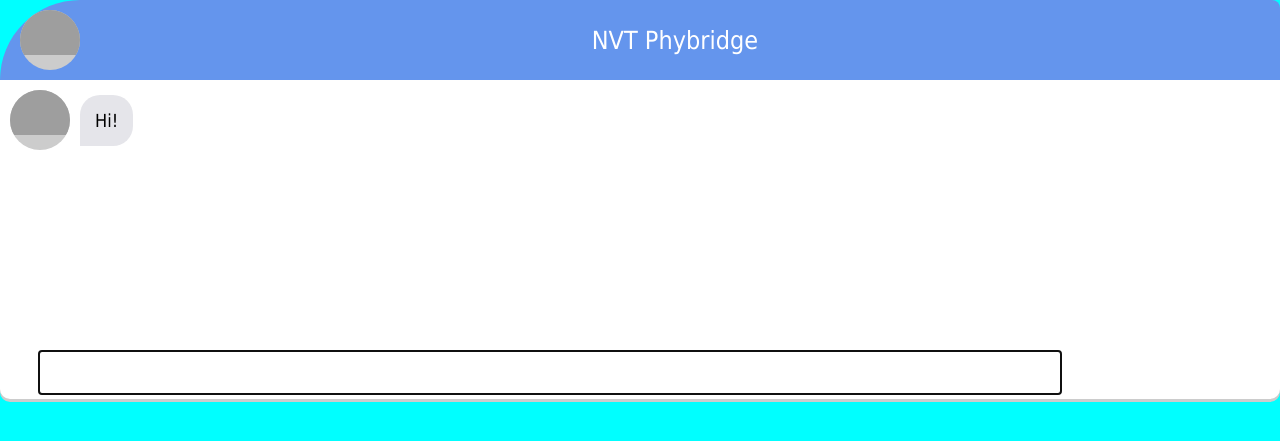
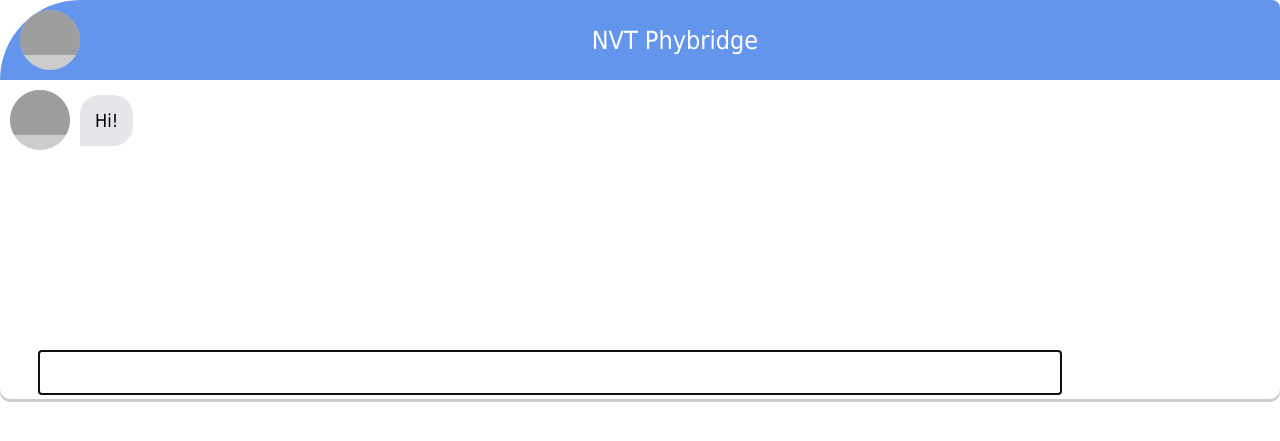
Before and after one commit to Sam-Daniel/TRYnewbot, a PHP site: page / in a window 1280 px wide. Shown: the top 441 px of the page. Run offline with PHP 8.4, Linux system fonts and the light colour scheme; some libraries are stand-ins or nearby versions; grey boxes are pictures that could not be loaded.

Commit message:
Update style.css

```diff
--- a/style.css
+++ b/style.css
@@ -6,7 +6,7 @@
 }
 
 body {
-    background: #00ffffff;
+    background-color: color|transparent|initial|inherit;
 }
 
 
```
